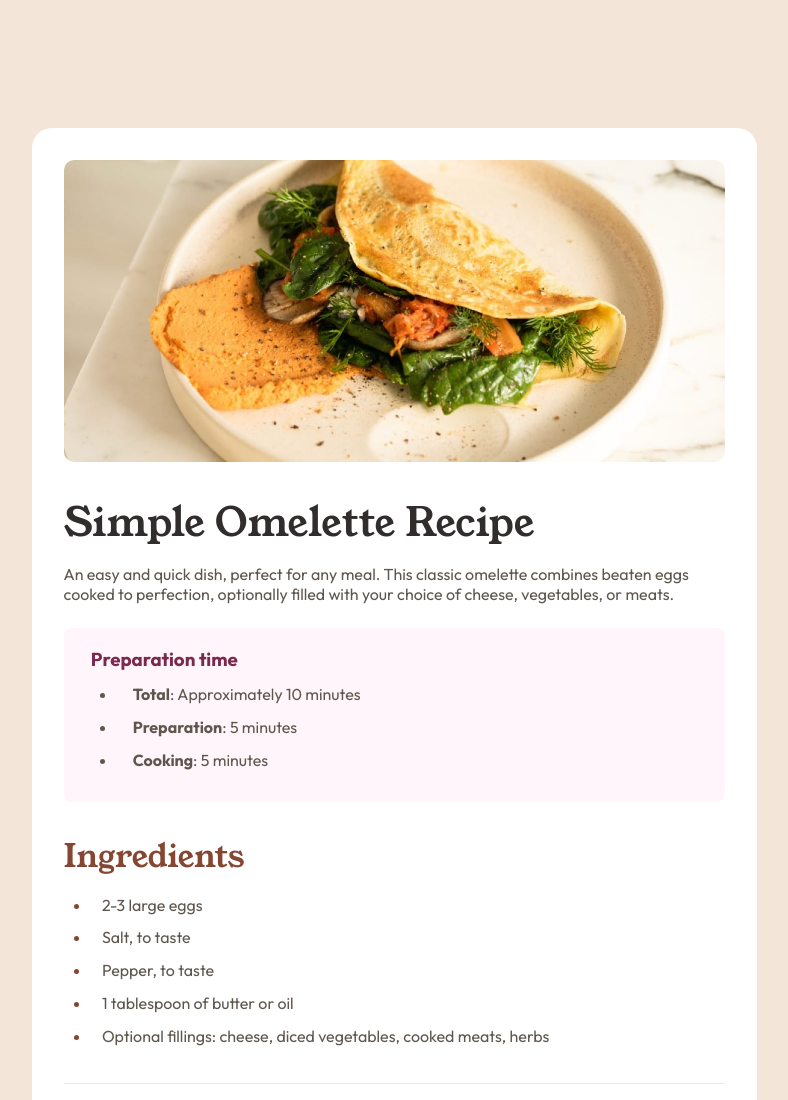
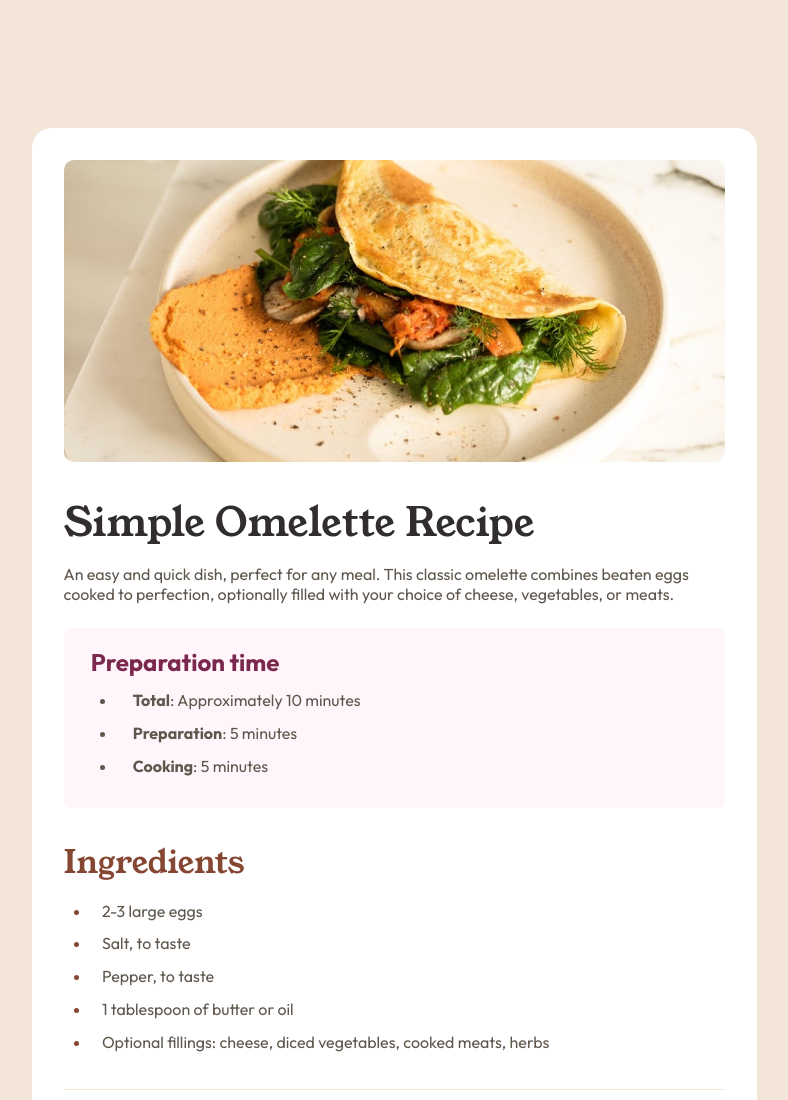
Before and after one commit to codebyMM/fm__recipePage, a plain HTML site: page index.html in a window 1280 px wide. Shown: the top 1100 px of the page, without its empty margins (246-1034 px from the left). Drawn offline with Linux system fonts and the light colour scheme.

Commit message:
changing h3 to h2

```diff
--- a/assets/css/styles.css
+++ b/assets/css/styles.css
@@ -69,7 +69,7 @@
     margin: 1.5rem 0 0 0;
     border-radius: 8px;
 }
-.preparation-time h3 {
+.preparation-time h2 {
     color: var(--rose-800);
     margin-bottom: .5rem;
 }
--- a/index.html
+++ b/index.html
@@ -22,7 +22,7 @@
       </p>
 
       <div class="preparation-time">
-        <h3>Preparation time</h3>
+        <h2>Preparation time</h2>
         <ul>
           <li><span>Total</span>: Approximately 10 minutes</li>
           <li><span>Preparation</span>: 5 minutes</li>
```
Also changed, not shown: 1 other file.
